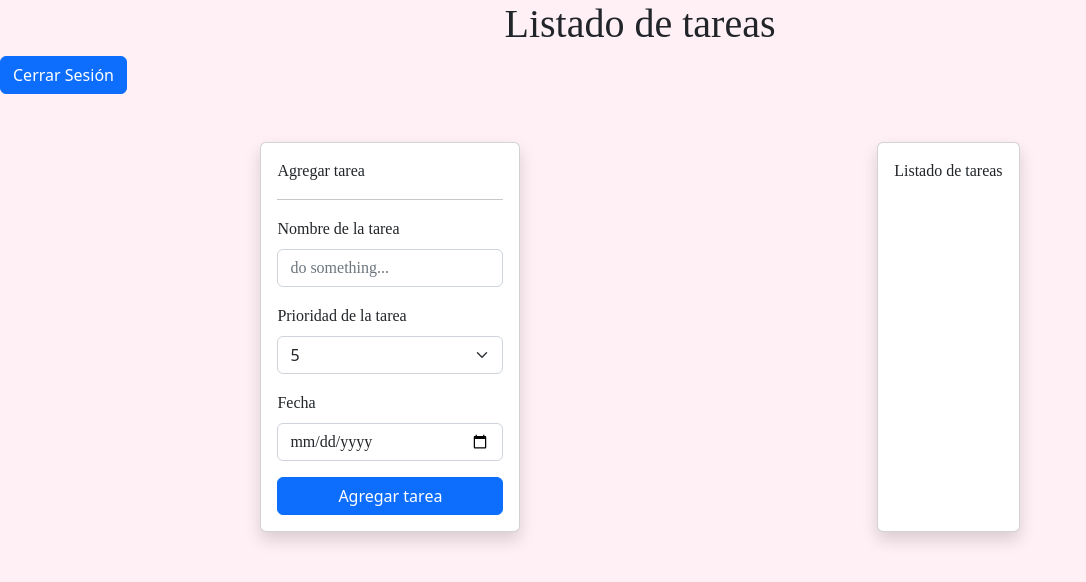
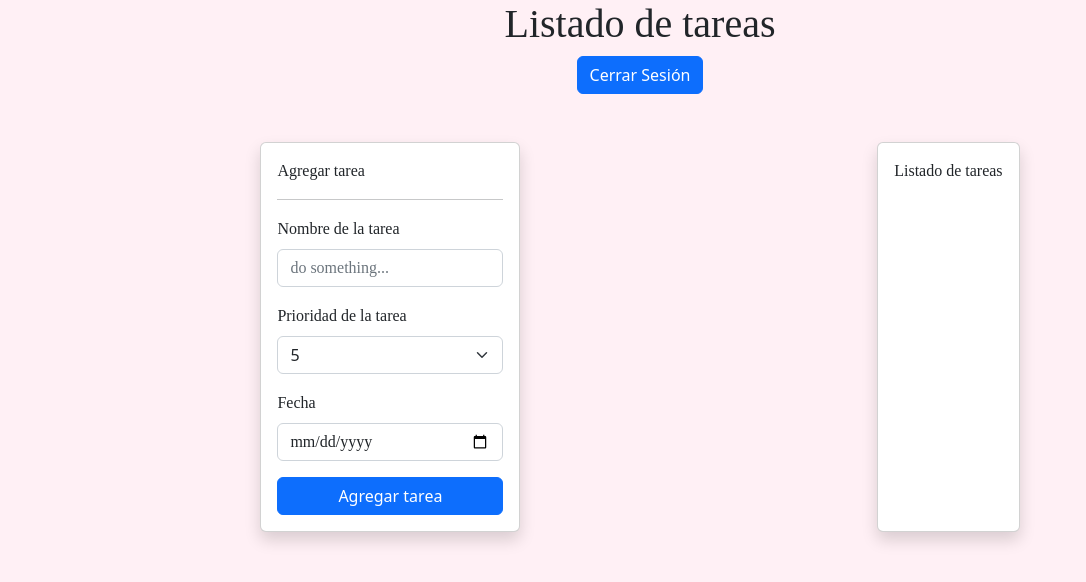
Before and after one commit to Luna-Hazuki2006/Taller-JavaScript, a plain HTML site: page Listado/index.html in a window 1280 px wide. Shown: the whole page, without its empty margins (0-1086 px from the left). Drawn offline with nearby package versions, Linux system fonts and the light colour scheme; some packages are replaced by stand-ins of ours; no server answers; sample sign-in values are in the browser's storage; a script that the page names is missing; a web font is replaced by a local one.

Commit message:
con boton

```diff
--- a/Listado/index.html
+++ b/Listado/index.html
@@ -22,7 +22,7 @@
             <a class="navbar-brand" href="#">Listado de tareas</a>
         </div>
     </nav> -->
-    <header>
+    <header class="similares">
         <h1>Listado de tareas</h1>
         <button class="btn btn-primary">Cerrar Sesión</button>
     </header>
--- a/style.css
+++ b/style.css
@@ -4,6 +4,11 @@ h1 {
 
 h1, h2, h3, label, input, button, p {
     font-family: 'Uchen', serif;
+}
+
+.similares {
+    text-align: center;
+    gap: 5px;
 }
 
 body {
```
